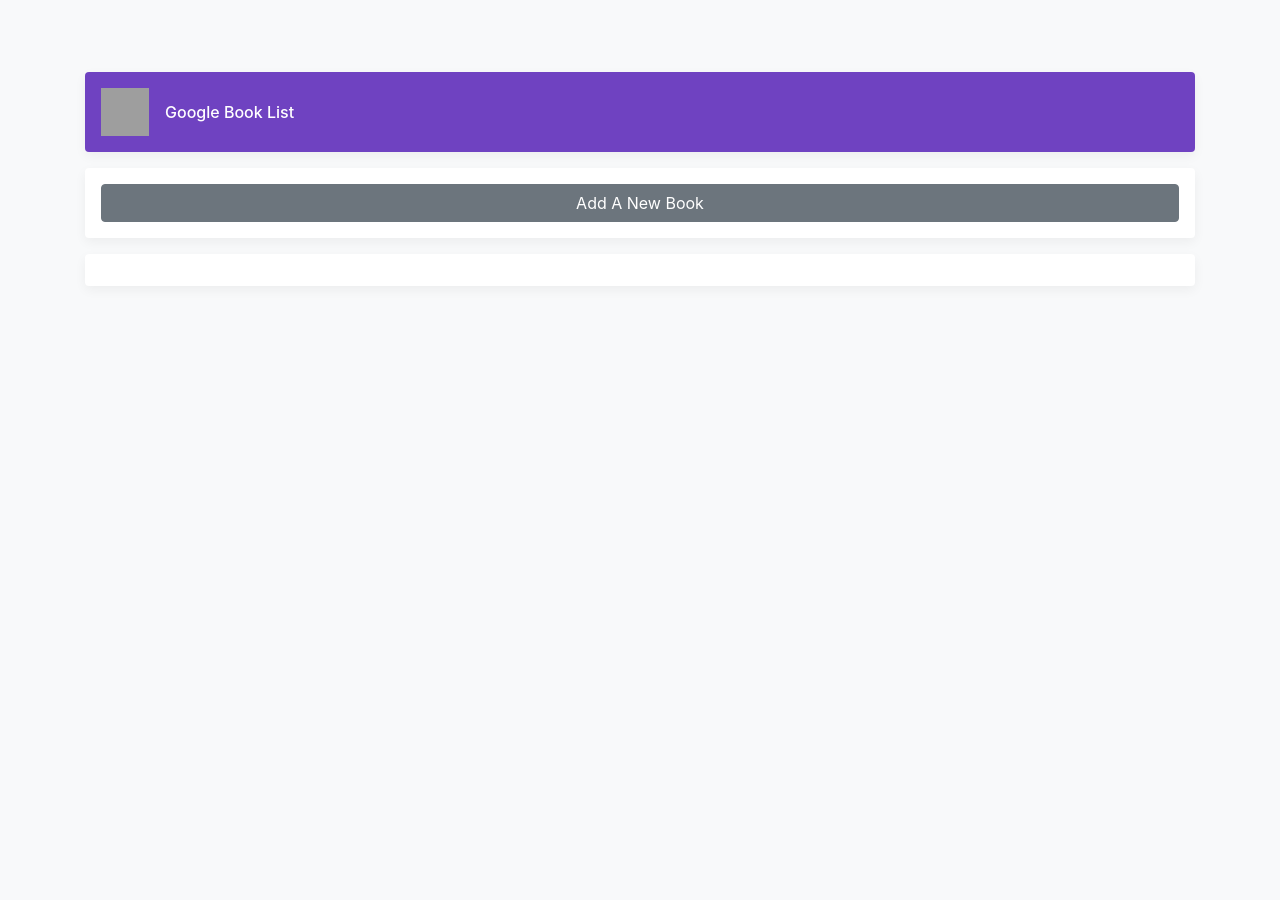
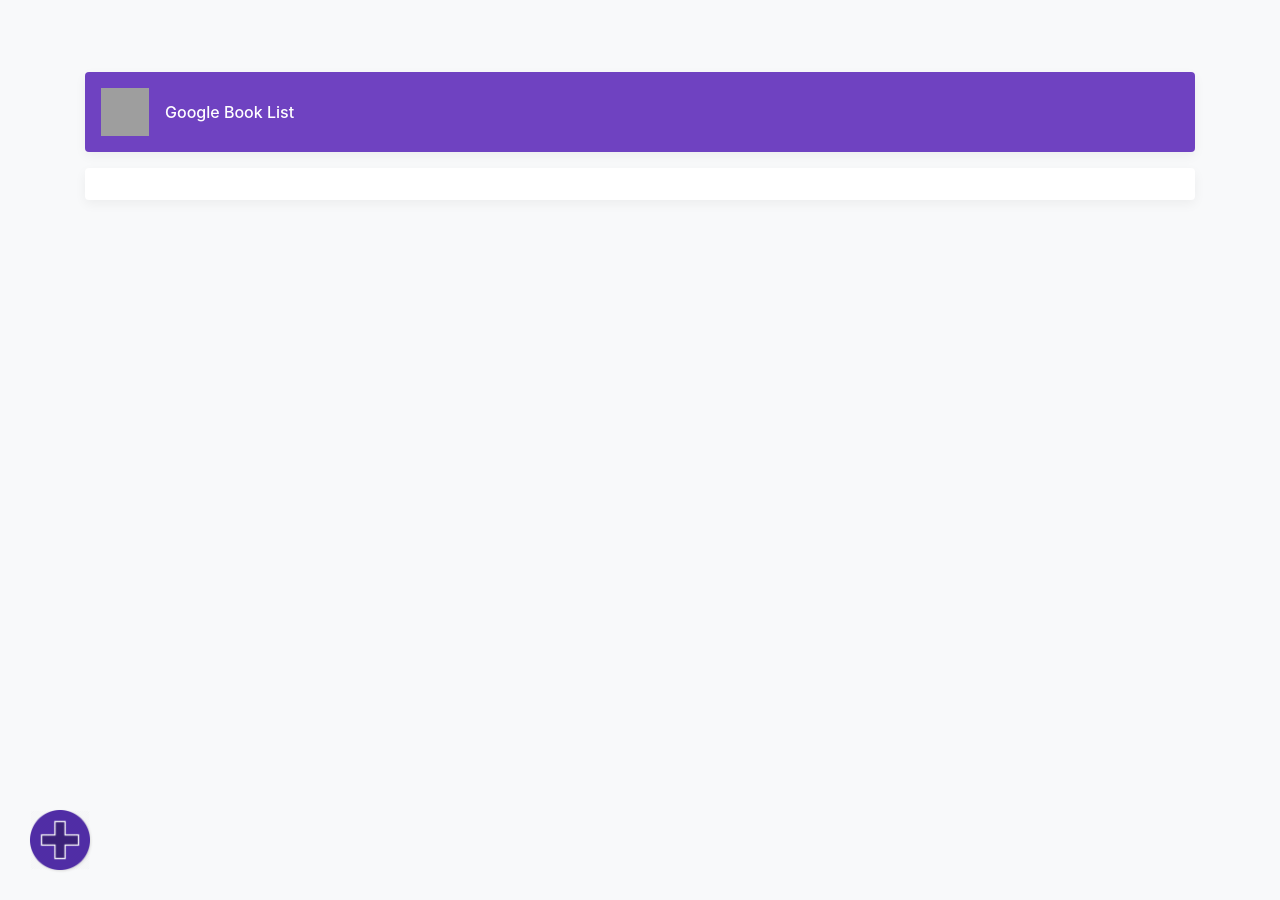
Before and after one commit to OsamaShabrez/osamashabrez.github.io, a Jekyll site: the page react-google-books-api/index.html, which Jekyll copies as it is, in a window 1280 px wide. Built offline with Jekyll 4.4.1, drawn with Linux system fonts in a browser that asks for light colours; nearby versions of some CDN libraries; grey boxes are pictures that could not be loaded.

Commit message:
react google book api, rev 2.0, milestone 2

```diff
--- a/react-google-books-api/css/style.css
+++ b/react-google-books-api/css/style.css
@@ -36,24 +36,93 @@
 
 .card-deck .card {
     margin-bottom: 15px;
+    transition: all 0.2s ease-in-out 0s;
+}
+
+.card-deck .card:hover {
+    transform: scale(1.03);
+    transition: all 0.2s ease-in-out 0s;
 }
 
 .card-deck .card .card-remove {
     position: absolute;
     right: 5px;
     color: #C0C0C0;
-    transition: all 0.2s ease-in-out 0s;
 }
 
 .card-deck .card .card-remove:hover {
     color: red;
-    transform: scale(1.5);
-    transition: all 0.2s ease-in-out 0s;
 }
 
 .card-deck .card .card-footer .card-edit {
     text-align: right;
     margin-top: -25px;
+}
+
+#button-to-add {
+    display: inline-block;
+    width: 60px;
+    height: 60px;
+    text-align: center;
+    border-radius: 4px;
+    position: fixed;
+    bottom: 30px;
+    left: 30px;
+    transition: background-color .3s, opacity .5s, visibility .5s;
+    z-index: 1000;
+}
+
+#button-to-add #button-add-img {
+    width: 60px;
+    height: 60px;
+    transition: -webkit-filter .1s, -filter .1s;
+    -webkit-filter: drop-shadow(1px 1px 1px #DCDCDC);
+    filter: drop-shadow(1px 1px 1px #DCDCDC);
+}
+
+#button-to-add #button-add-img:hover {
+    -webkit-filter: drop-shadow(3px 3px 3px #808080);
+    filter: drop-shadow(3px 3px 3px #808080);
+}
+
+#button-to-top {
+    display: inline-block;
+    background-color: var(--purple);
+    width: 50px;
+    height: 50px;
+    text-align: center;
+    border-radius: 4px;
+    position: fixed;
+    bottom: 30px;
+    right: 30px;
+    transition: background-color .3s, opacity .5s, visibility .5s;
+    opacity: 0;
+    visibility: hidden;
+    z-index: 1000;
+}
+
+#button-to-top::after {
+    content: "\f077";
+    font-family: FontAwesome;
+    font-weight: normal;
+    font-style: normal;
+    font-size: 2em;
+    line-height: 50px;
+    color: #fff;
+}
+
+#button-to-top:hover {
+    cursor: pointer;
+    background-color: #333;
+}
+
+#button-to-top:active {
+    background-color: #555;
+}
+
+#button-to-top.show {
+    opacity: 1;
+    visibility: visible;
 }
 
 @media (min-width: 0) {
--- a/react-google-books-api/index.html
+++ b/react-google-books-api/index.html
@@ -6,10 +6,12 @@
     <meta name="viewport" content="width=device-width, initial-scale=1, shrink-to-fit=no">
     <!-- Bootstrap CSS -->
     <link rel="stylesheet" href="https://maxcdn.bootstrapcdn.com/bootstrap/4.0.0/css/bootstrap.min.css" integrity="sha384-Gn5384xqQ1aoWXA+058RXPxPg6fy4IWvTNh0E263XmFcJlSAwiGgFAW/dAiS6JXm" crossorigin="anonymous">
+    <link rel="stylesheet" href="https://maxcdn.bootstrapcdn.com/font-awesome/4.5.0/css/font-awesome.min.css">
     <link rel="stylesheet" href="css/style.css">
     <title>Google Book List</title>
   </head>
 <body class="bg-light">
+    <a id="button-to-top"></a>
     <main class="container">
         <div class="d-flex align-items-center p-3 my-3 text-white-50 bg-purple rounded box-shadow">
             <img class="mr-3" src="https://getbootstrap.com/docs/4.0/assets/brand/bootstrap-outline.svg" alt="" width="48" height="48">
```
Also changed, not shown: other parts of react-google-books-api/index.html (+22 -4 lines), react-google-books-api/react-book-store.min.js.
